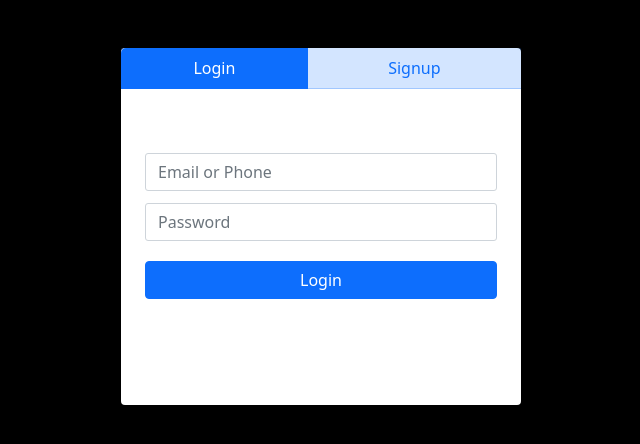
After one commit to DuyPhuongDev/BTL_WEB, a PHP site: page /views/main/login/login.php in a window 1280 px wide. The commit adds this page. Shown: the top 444 px of the page, without its empty margins (319-959 px from the left). Run offline with PHP 8.4, Linux system fonts and the light colour scheme; some libraries are stand-ins or nearby versions.

Commit message:
loginPage

```diff
--- a/views/main/layouts/footer.php
+++ b/views/main/layouts/footer.php
@@ -49,7 +49,8 @@ h5 {
     font-size: 18px;
     color: #ffffff;
     font-weight: 700;
-    margin-bottom: 26px;
+    margin-bottom: 0px;
+    list-style-type: none;
 }
 </style>
 <!-- Footer Section Begin -->
@@ -118,3 +119,5 @@ h5 {
 <script src="js/jquery.slicknav.js"></script>
 <script src="js/owl.carousel.min.js"></script>
 <script src="js/main.js"></script>
+</body>
+</html>
--- /dev/null
+++ b/views/main/login/login.php
@@ -0,0 +1,112 @@
+<!DOCTYPE html>
+<html lang="en">
+
+<head>
+    <meta charset="utf-8">
+    <meta name="viewport" content="width=device-width, initial-scale=1">
+    <title>Login for Admin</title>
+    <link href="https://cdn.jsdelivr.net/npm/bootstrap@5.2.2/dist/css/bootstrap.min.css" rel="stylesheet" integrity="sha384-Zenh87qX5JnK2Jl0vWa8Ck2rdkQ2Bzep5IDxbcnCeuOxjzrPF/et3URy9Bv1WTRi" crossorigin="anonymous">
+    <script src="https://cdn.jsdelivr.net/npm/bootstrap@5.2.2/dist/js/bootstrap.bundle.min.js"></script>
+
+	<link rel="stylesheet" href="https://cdn.jsdelivr.net/npm/bootstrap@5.0.0-alpha1/dist/css/bootstrap.min.css">
+	<link rel="stylesheet" href="https://cdn.jsdelivr.net/npm/bootstrap@5.0.0-alpha1/dist/js/bootstrap.bundle.min.js">
+	<link rel="stylesheet" href="https://cdnjs.cloudflare.com/ajax/libs/jquery/3.2.1/jquery.min.js">
+    <style>
+        body {
+            background-color: #000;
+        }
+
+        .card {
+            width: 400px;
+            border: none;
+        }
+
+        .btr {
+            border-top-right-radius: 5px !important;
+        }
+
+        .btl {
+            border-top-left-radius: 5px !important;
+        }
+
+        .btn-dark {
+            color: #fff;
+            background-color: #0d6efd;
+            border-color: #0d6efd;
+        }
+
+        .btn-dark:hover {
+            color: #fff;
+            background-color: #0d6efd;
+            border-color: #0d6efd;
+        }
+
+        .nav-pills {
+            display: table !important;
+            width: 100%;
+        }
+
+        .nav-pills .nav-link {
+            border-radius: 0px;
+            border-bottom: 1px solid #0d6efd40;
+        }
+
+        .nav-item {
+            display: table-cell;
+            background: #0d6efd2e;
+        }
+
+        .form {
+            padding: 10px;
+            height: 300px;
+        }
+
+        .form input {
+            margin-bottom: 12px;
+            border-radius: 3px;
+        }
+
+        .form input:focus {
+            box-shadow: none;
+        }
+
+        .form button {
+            margin-top: 20px;
+        }
+    </style>
+</head>
+
+<body>
+    <div class="d-flex justify-content-center align-items-center mt-5">
+        <div class="card">
+            <ul class="nav nav-pills mb-3" id="pills-tab" role="tablist">
+                <li class="nav-item text-center">
+                    <a class="nav-link active btl" id="pills-home-tab" data-bs-toggle="pill" href="#pills-home" role="tab" aria-controls="pills-home" aria-selected="true">Login</a>
+                </li>
+                <li class="nav-item text-center">
+                    <a class="nav-link btr" id="pills-profile-tab" data-bs-toggle="pill" href="#pills-profile" role="tab" aria-controls="pills-profile" aria-selected="false">Signup</a>
+                </li>
+            </ul>
+            <div class="tab-content" id="pills-tabContent">
+                <div class="tab-pane fade show active" id="pills-home" role="tabpanel" aria-labelledby="pills-home-tab">
+                    <div class="form px-4 pt-5">
+                        <input type="text" name="" class="form-control" placeholder="Email or Phone">
+                        <input type="password" name="" class="form-control" placeholder="Password">
+                        <button class="btn btn-dark btn-block">Login</button>
+                    </div>
+                </div>
+                <div class="tab-pane fade" id="pills-profile" role="tabpanel" aria-labelledby="pills-profile-tab">
+                    <div class="form px-4">
+                        <input type="text" name="" class="form-control" placeholder="Name">
+                        <input type="email" name="" class="form-control" placeholder="Email">
+                        <input type="text" name="" class="form-control" placeholder="Phone">
+                        <input type="password" name="" class="form-control" placeholder="Password">
+                        <button class="btn btn-dark btn-block">Signup</button>
+                    </div>
+                </div>
+            </div>
+        </div>
+    </div>
+</body>
+
+</html>
```
Also changed, not shown: views/main/layouts/config.php (+0 -36 lines), views/main/layouts/function.php (added, +34 -0 lines), views/main/layouts/header.php (+32 -13 lines), views/main/layouts/index.php (+41 -12 lines), views/main/login/index.php (deleted, +0 -41 lines), views/main/layouts/img/products/Man-Geox-Winter-jacket-1.jpg (renamed from img/products/Man-Geox-Winter-jacket-1.jpg), views/main/layouts/img/products/boys-Puffer-Coat-With-Detachable-Hood-1.jpg (renamed from img/products/boys-Puffer-Coat-With-Detachable-Hood-1.jpg), views/main/layouts/img/products/kid-1.png (renamed from img/products/kid-1.png), views/main/layouts/img/products/thoi-trang-nam.jpg (added), views/main/layouts/img/products/woman-4.png (renamed from img/products/woman-4.png), views/main/layouts/img/products/women-5.png (renamed from img/products/women-5.png), views/main/layouts/img/someproduct.png (renamed from img/someproduct.jpg).
